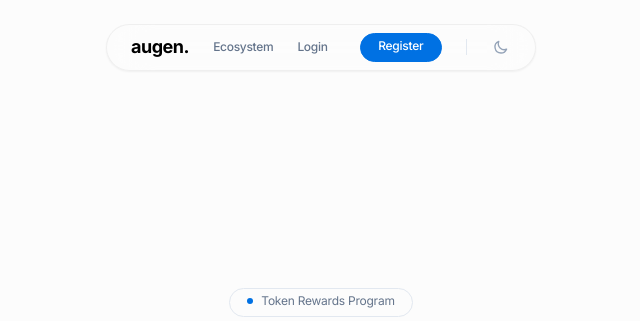
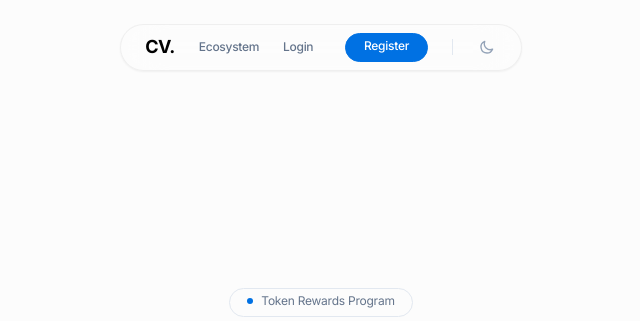
Before and after one commit to arnavyadav18/creator-token-vault, a Flask app: page / in a window 1280 px wide. Shown: the top 321 px of the page, without its empty margins (319-959 px from the left). Run offline with Flask 3, Linux system fonts and the light colour scheme; data comes from the database, SQL or seed files in the repository; data that the repository does not hold is empty; some libraries are stand-ins or nearby versions.

Commit message:
UI: Revert logo text to original CV

```diff
--- a/templates/base.html
+++ b/templates/base.html
@@ -120,7 +120,7 @@
         <nav class="nav-pill rounded-full px-6 py-2 pointer-events-auto flex items-center gap-6 shadow-sm dark:shadow-none transition-colors duration-500">
             <!-- Logo -->
             <a href="{{ url_for('index') }}" class="font-bold text-lg tracking-tight text-black dark:text-white hover:opacity-70 transition-opacity">
-                augen.
+                CV.
             </a>
 
             <!-- Desktop Nav Links -->
@@ -224,7 +224,7 @@
     <footer class="mt-auto relative z-10 border-t border-slate-200 dark:border-white/10 transition-colors duration-500">
         <div class="max-w-7xl mx-auto px-6 py-12 md:py-20 flex flex-col md:flex-row justify-between items-start md:items-end gap-12">
             <div>
-                <span class="font-bold text-black dark:text-white text-lg tracking-tight mb-2 block">augen.</span>
+                <span class="font-bold text-black dark:text-white text-lg tracking-tight mb-2 block">CV.</span>
                 <p class="text-slate-400 dark:text-slate-500 text-xs font-light tracking-tight max-w-xs">
                     Pro-Human, AI-driven Invisible Computing that works effortlessly for you.
                 </p>
@@ -240,7 +240,7 @@
                     <a href="#" class="hover:text-black dark:hover:text-white transition-colors">Terms of Use</a>
                 </div>
                 <div class="flex flex-col space-y-3 text-slate-500 dark:text-slate-400">
-                    <span class="text-slate-400 dark:text-slate-600">&copy; {{ now().year if now is defined else '2026' }} augen.</span>
+                    <span class="text-slate-400 dark:text-slate-600">&copy; {{ now().year if now is defined else '2026' }} CV.</span>
                 </div>
             </div>
         </div>
```
